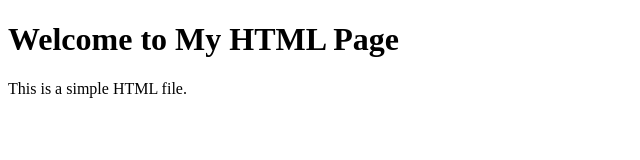
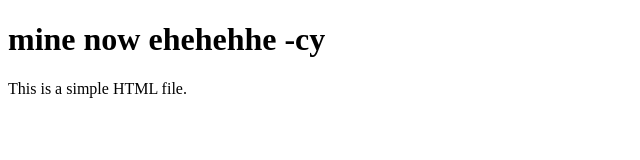
Before and after one commit to lexhari/test-pullrequest, a plain HTML site: page index.html in a window 1280 px wide. Shown: the whole page, without its empty margins (0-640 px from the left). Drawn offline with Linux system fonts and the light colour scheme.

Commit message:
Update index.html

```diff
--- a/index.html
+++ b/index.html
@@ -5,7 +5,7 @@
     <title>My HTML Page</title>
 </head>
 <body>
-    <h1>Welcome to My HTML Page</h1>
+    <h1>mine now ehehehhe -cy</h1>
     <p>This is a simple HTML file.</p>
 </body>
 </html>
```
